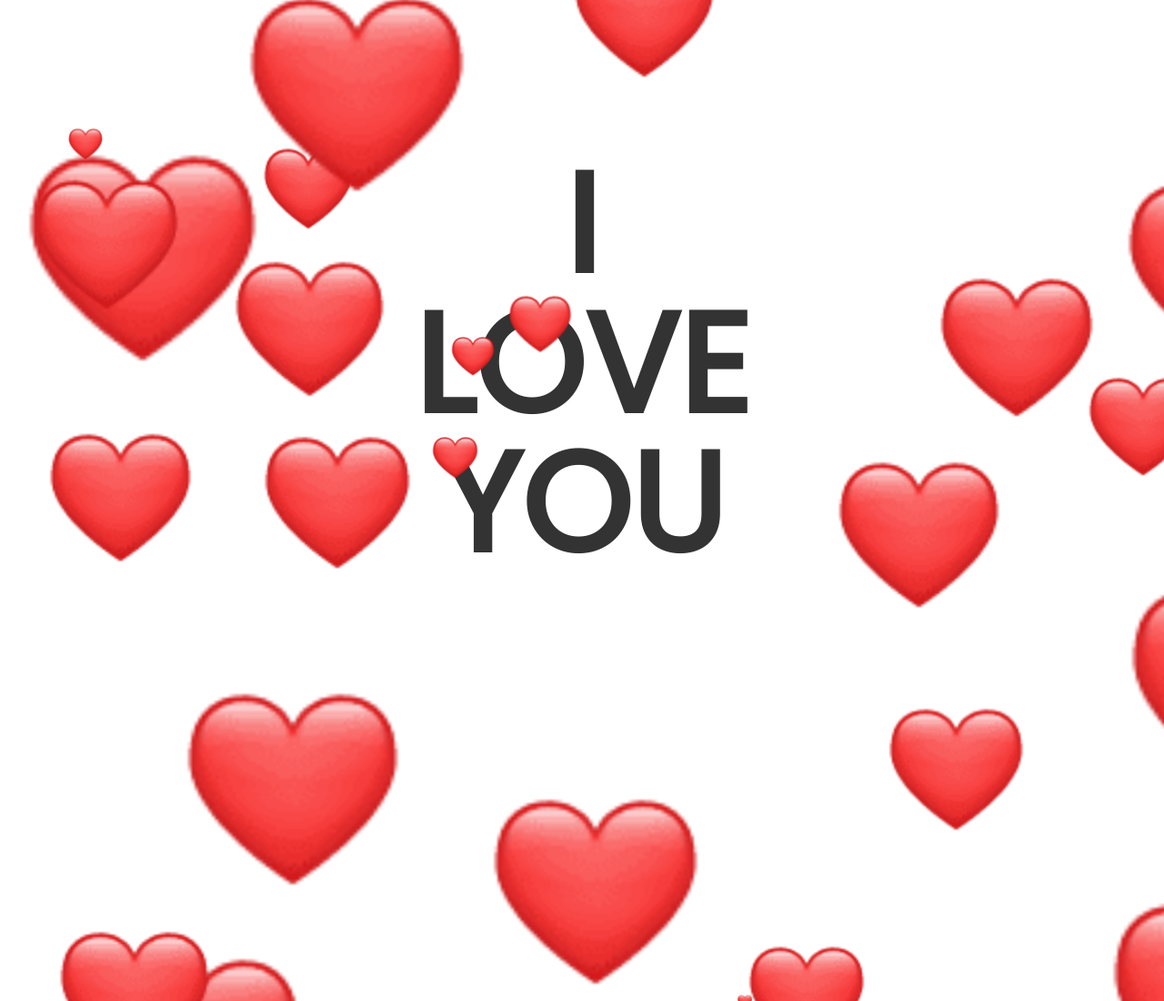
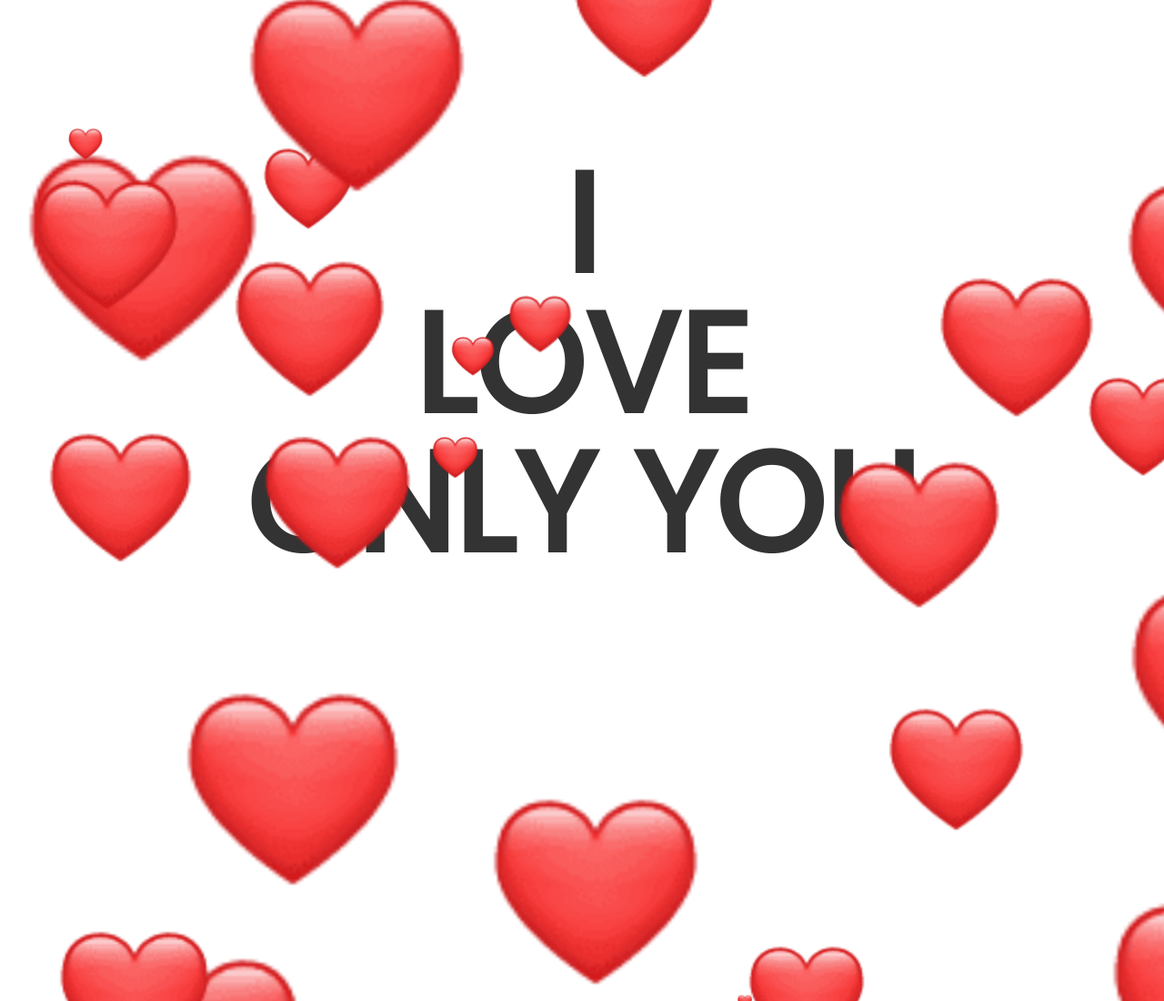
Before and after one commit to itsme-Subid/Love, a plain HTML site: page index.html in a window 1280 px wide. Shown: the top 1100 px of the page at 91% size. Drawn offline with Linux system fonts and the light colour scheme.

Commit message:
i love only u

```diff
--- a/index.html
+++ b/index.html
@@ -10,7 +10,7 @@
 </head>
 
 <body>
-    <h2>I<br>Love<br>You</h2>
+    <h2>I<br>Love<br>only You</h2>
     <script>
         function love() {
             let amount = 30;
```
